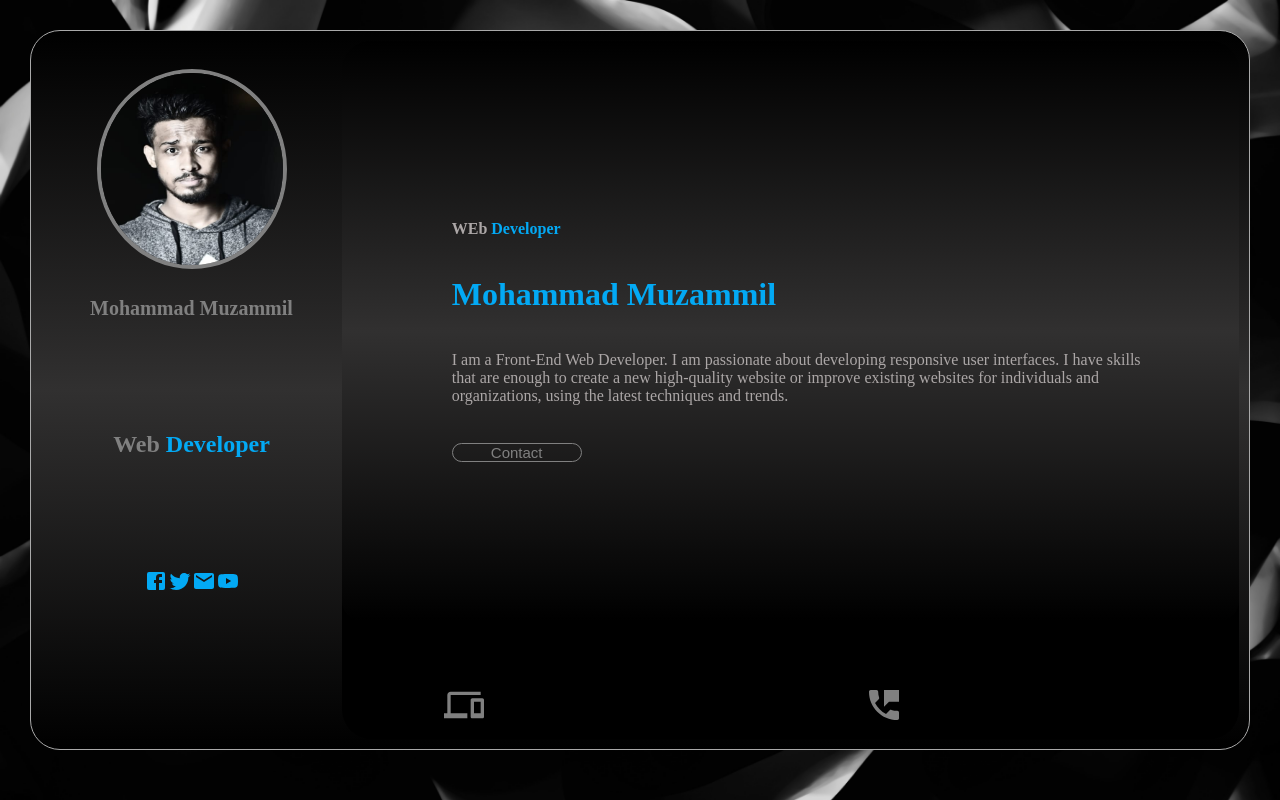
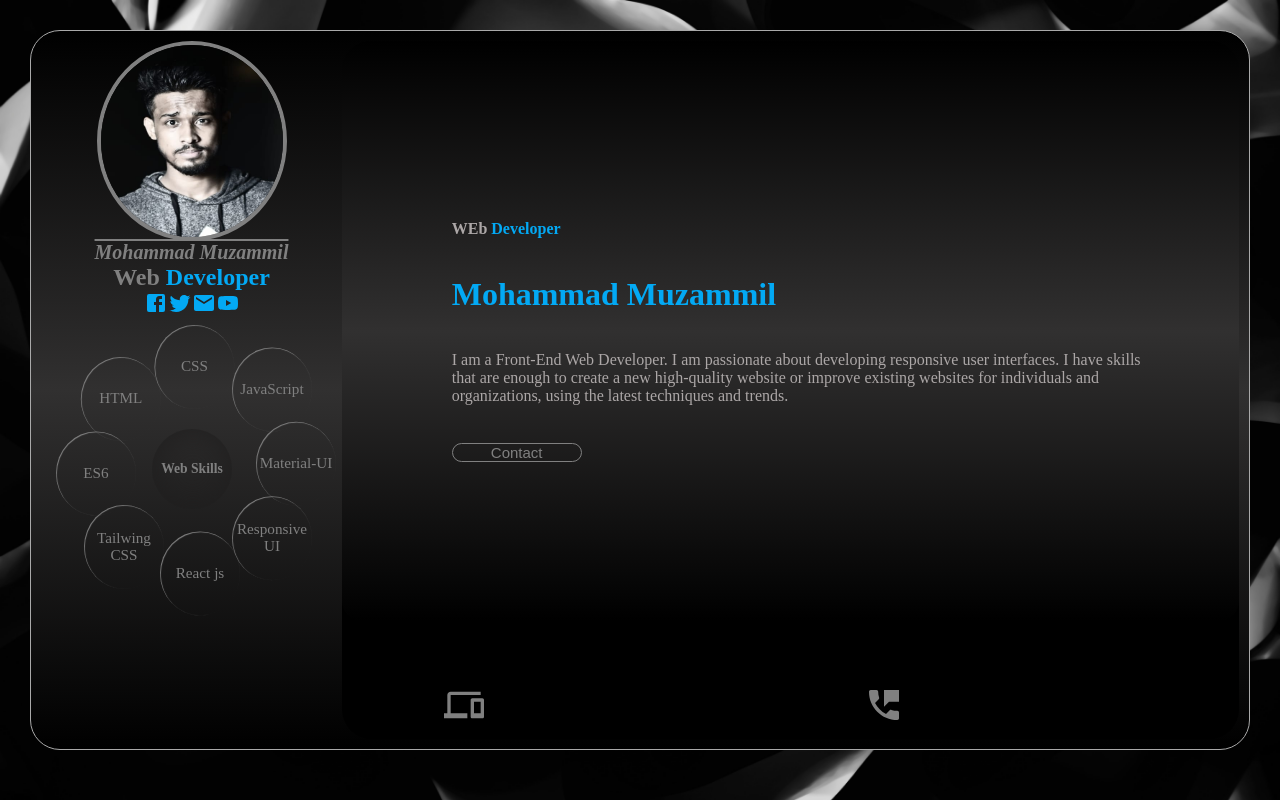
Before and after one commit to Mohammad-Muzammil-Moin/My-Portfolio, a React (Create React App) app: page / in a window 1280 px wide. Built offline with nearby package versions, Linux system fonts and the light colour scheme.

Commit message:
adding skill card

```diff
--- a/src/Components/Main_Content/Icons.js
+++ b/src/Components/Main_Content/Icons.js
@@ -18,7 +18,6 @@ function Icons() {
             data-inline="false"
           ></span>
         </h1>
-
         <span
           className="iconify"
           data-icon="logos:javascript"
--- a/src/Components/Main_Content/Intro.css
+++ b/src/Components/Main_Content/Intro.css
@@ -3,7 +3,7 @@
   /* width: 100%; */
   width: 301px;
   font-size: 12px;
-  height: 584px;
+  height: 570px;
   display: flex;
   flex-direction: column;
   justify-content: space-evenly;
@@ -26,6 +26,8 @@ img {
   font-size: 20px;
   display: flex;
   width: 100%;
+  text-decoration: overline;
+  font-style: italic;
   justify-content: center;
   align-items: center;
   /* flex-wrap: wrap; */
--- a/src/Components/Main_Content/Intro.js
+++ b/src/Components/Main_Content/Intro.js
@@ -1,11 +1,12 @@
 import React, { useState } from "react";
+
 import "./Intro.css";
 import EmailIcon from "@material-ui/icons/Email";
 import YouTubeIcon from "@material-ui/icons/YouTube";
 import TwitterIcon from "@material-ui/icons/Twitter";
 import FacebookIcon from "@material-ui/icons/Facebook";
 import My_image from "./My1.jpeg";
-
+import "../Sub_Content/Languages.css";
 function Intro() {
   return (
     <>
@@ -22,6 +23,43 @@ function Intro() {
             Web <span>Developer</span>
           </h1>
           <Contacts className="for_medium" />
+        </div>
+        <div className="main_in_language">
+          <div className="Languages_container language_in_itnro">
+            <div className="center_circle HTML">
+              <span className="f_HTML">HTML</span>
+            </div>
+            <div className="center_circle CSS">
+              <span className="f_CSS">CSS</span>
+            </div>
+
+            <div className="center_circle JavaScript">
+              <span className="f_JavaScript">JavaScript</span>
+            </div>
+
+            <div className="center_circle ES6">
+              <span className="f_ES6">ES6</span>
+            </div>
+
+            <div className="center_circle transparent_circle">
+              <h1>Web Skills</h1>
+            </div>
+            <div className="center_circle Material-ui Material-UI">
+              <span className="f_Material-UI">Material-UI</span>
+            </div>
+
+            <div className="center_circle TailwindCss">
+              <span className="f_TailwindCss">Tailwing CSS</span>
+            </div>
+
+            <div className="center_circle React_js">
+              <span className="f_React_js">React js</span>
+            </div>
+
+            <div className="center_circle Responsive_UI">
+              <span className="f_Responsive_UI">Responsive UI</span>
+            </div>
+          </div>
         </div>
       </div>
     </>
@@ -41,6 +79,7 @@ export function Contacts() {
         <EmailIcon className="icon" />
         <YouTubeIcon className="icon" />
       </div>
+      {/*  */}
     </div>
   );
 }
--- a/src/Components/Sub_Content/Education.css
+++ b/src/Components/Sub_Content/Education.css
@@ -1,10 +1,10 @@
 .top_heading {
   font-size: 25px;
-  color: rgb(172, 167, 167);
   font-weight: lighter;
   margin: 60px 55px;
 }
 .heading_Of_Skills {
+  color: rgb(172, 167, 167);
   text-align: center;
   width: 100%;
   text-decoration: underline #03a9fa;
@@ -12,7 +12,11 @@
   margin: 40px 0px;
   font-style: italic;
 }
-
+/* subcintant */
+.color {
+  /* color: gray; */
+}
+/*  */
 .resume_second {
   display: flex;
   /* flex-wrap: wrap; */
@@ -95,7 +99,7 @@
 .skill_border {
   border: 1px solid #03a9f4;
   border-radius: 10px;
-  margin: 10px 0px;
+  /* margin: 10px 0px; */
   height: 10px;
   width: 100%;
   font-size: 6px;
@@ -114,7 +118,7 @@
   flex-direction: column;
 }
 .height-range {
-  height: 70vh;
+  height: 60vh;
 }
 
 .chart_container {
--- a/src/Components/Sub_Content/Languages.css
+++ b/src/Components/Sub_Content/Languages.css
@@ -1,12 +1,14 @@
 .main_container_of_languages {
   width: 95%;
   /* max-width: 800px; */
-  transform: scale(1.1);
-  height: 80vh;
+  transform: scale(0.9);
+  height: 47vh;
+  margin-bottom: 85px;
   display: flex;
   /* background: #fff; */
   justify-content: center;
   align-items: center;
+  background: transparent;
 }
 .Languages_container {
   width: 300px;
@@ -20,13 +22,13 @@
 }
 
 .center_circle {
-  background: #000;
+  background: #fff;
   width: 100px;
   display: flex;
   justify-content: center;
   align-items: center;
   border-radius: 50%;
-  background: skyblue;
+  background: #03a9f4;
   height: 100px;
 }
 
@@ -36,6 +38,7 @@
 .transparent_circle {
   background-color: transparent;
   box-shadow: inset 1px 1px 40px rgb(32, 31, 31);
+  text-align: center;
 }
 .Material-ui,
 .CSS,
@@ -90,40 +93,66 @@
 .for_React_js,
 .for_Responsive_UI,
 .for_TailwindCss {
-  /* border-radius: 50%; */
+  box-shadow: inset 1px 1px 1px #03a9f4;
+  color: gray;
+  text-align: center;
+  font-size: 19px;
   display: flex;
   justify-content: center;
   align-items: center;
-  animation: circle_animaion linear 15s infinite alternate;
   /* border-radius: 50%; */
   background: black;
-  height: 100px;
+  height: 105px;
   position: relative;
+  transform: rotate(0deg);
+  width: 100%;
 
+  /* display: flex;
+  justify-content: center;
+  align-items: center;
+  border-radius: 50%;
+  background: linear-gradient(black, rgb(49, 48, 48), black);
+  height: 105px;
+  position: relative;
+  transform: rotate(320deg);
+  width: 100%; */
+}
+.main_in_language {
+  transform: scale(0.8);
+}
+.language_in_itnro {
+  border: none;
+}
+.language_in_itnro .center_circle {
+  background-color: transparent;
+}
+.main_in_language .center_circle .f_Material-UI,
+.f_HTML,
+.f_CSS,
+.f_JavaScript,
+.f_ES6,
+.f_React_js,
+.f_Responsive_UI,
+.f_TailwindCss {
+  box-shadow: inset 1px 1px 1px gray;
+  color: gray;
+  text-align: center;
+  font-size: 19px;
+  display: flex;
+  justify-content: center;
+  align-items: center;
+  border-radius: 50%;
+  height: 105px;
+  position: relative;
+  transform: rotate(0deg);
   width: 100%;
 }
-
 @media only screen and (max-width: 700px) {
   .main_container_of_languages {
+    box-shadow: inset 1px 1px 5px black;
     transform: scale(0.8);
   }
-}
-@keyframes circle_animaion {
-  0% {
-    transform: rotate(20deg);
-  }
-  30% {
-    transform: rotate(60deg);
-  }
-
-  50% {
-    transform: rotate(100deg);
-  }
-
-  80% {
-    transform: rotate(160deg);
-  }
-  100% {
-    transform: rotate(360deg);
+  .main_in_language {
+    display: none;
   }
 }
--- a/src/Components/Sub_Content/Languages.js
+++ b/src/Components/Sub_Content/Languages.js
@@ -20,7 +20,7 @@ function Languages() {
         </div>
 
         <div className="center_circle transparent_circle">
-          <h1>Web Skills</h1>
+          <h1>Api Integration</h1>
         </div>
         <div className="center_circle Material-ui Material-UI">
           <span className="for_Material-UI">Material-UI</span>
--- a/src/Components/Sub_Content/Sub_Content.js
+++ b/src/Components/Sub_Content/Sub_Content.js
@@ -1,5 +1,6 @@
 import Resums from "./Resums";
 import React from "react";
+
 import My_expertise from "./My_expertise/My_expertise";
 import About_me from "./About_me/About_me";
 import Languages from "./Languages";
@@ -14,6 +15,7 @@ function Sub_Content() {
         <About_me />
         <My_expertise />
         <Resums />
+        <h1 className="heading_Of_Skills">Web Skills</h1>
         <Languages />
       </div>
     </>
```
Also changed, not shown: 7 other files (tests, documents, lock files or other folders).
